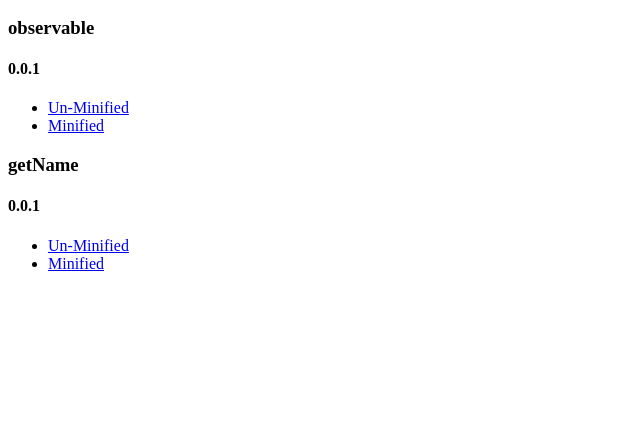
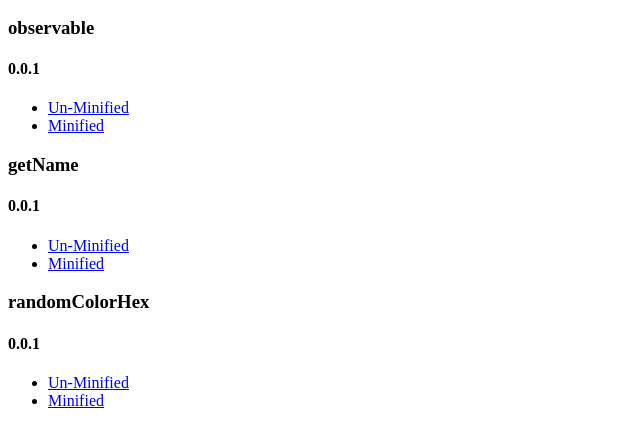
Before and after one commit to srobertson421/sean-cdn, a website: page index.html in a window 1280 px wide. Shown: the part 110-554 px from the top of the page, without its empty margins (0-640 px from the left). Drawn offline with Linux system fonts and the light colour scheme.

Commit message:
updated html list of modules

```diff
--- a/index.html
+++ b/index.html
@@ -20,5 +20,11 @@
     <li><a href="/js/getName/@0.0.1/getName.js">Un-Minified</a></li>
     <li><a href="/js/getName/@0.0.1/getName.min.js">Minified</a></li>
   </ul>
+  <h3>randomColorHex</h3>
+  <h4>0.0.1</h4>
+  <ul>
+    <li><a href="/js/randomColorHex/@0.0.1/randomColorHex.js">Un-Minified</a></li>
+    <li><a href="/js/randomColorHex/@0.0.1/randomColorHex.min.js">Minified</a></li>
+  </ul>
 </body>
 </html>
```
